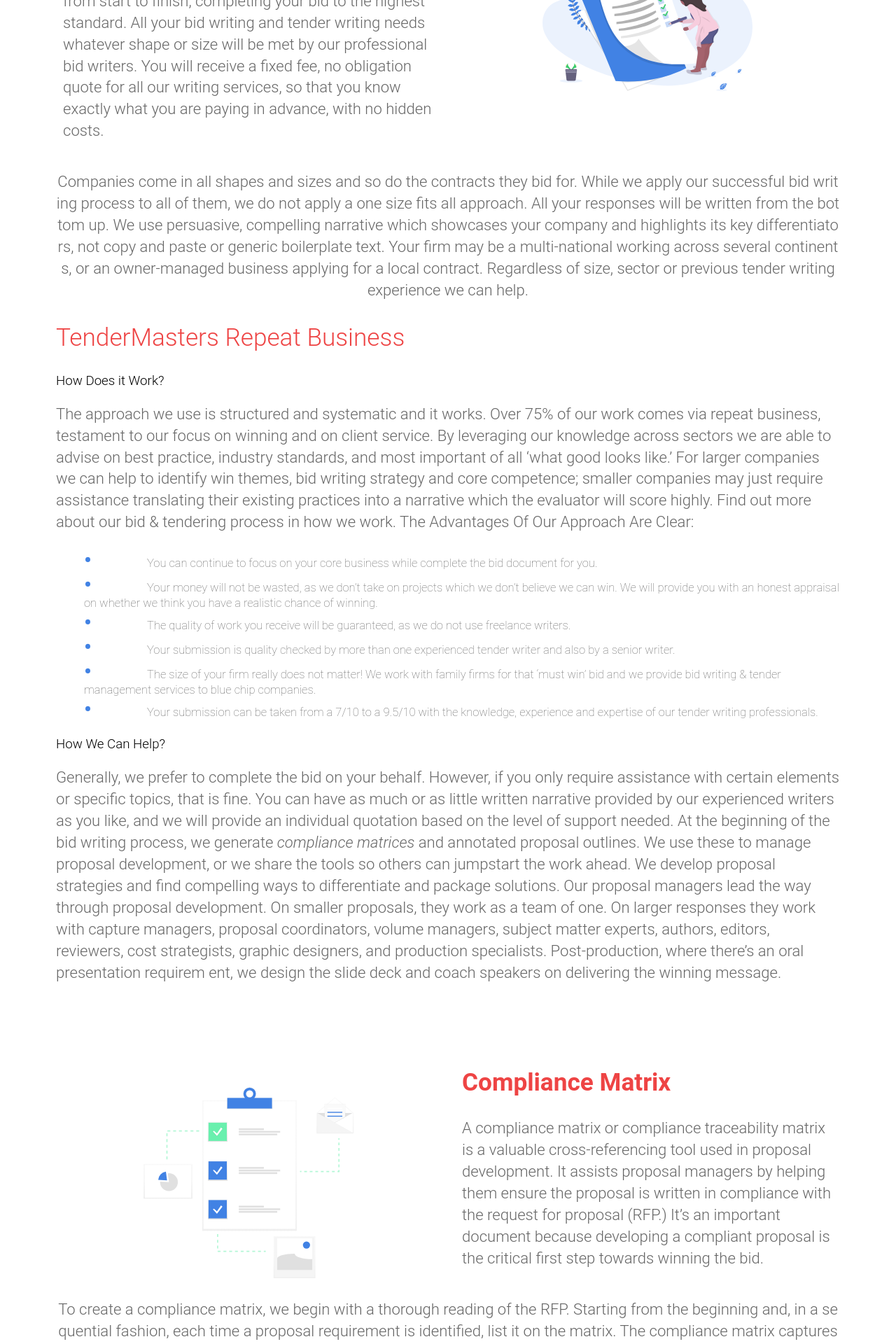
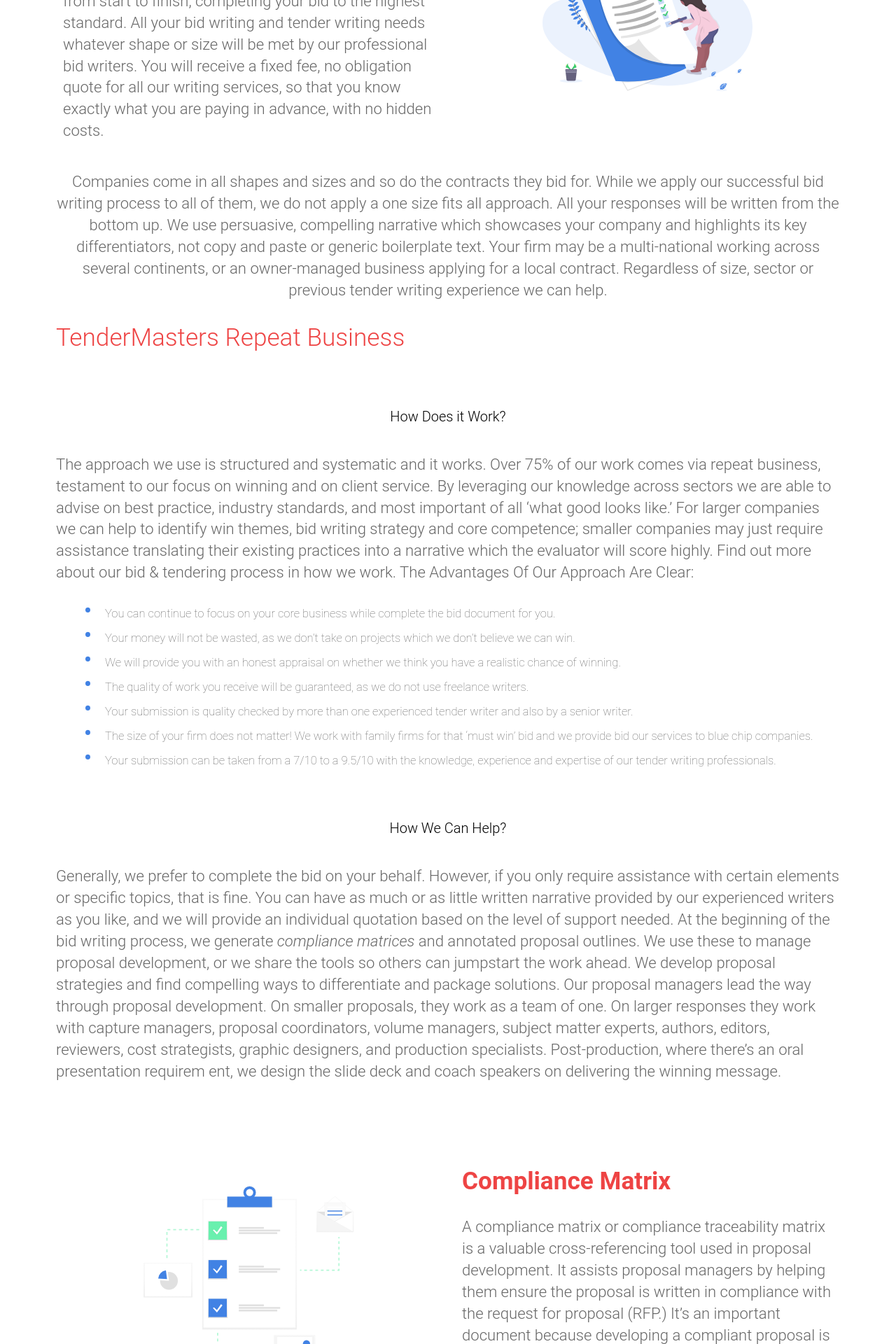
Before and after one commit to lesley88/tender_masters, a Jekyll site: the page built from services.html, in a window 1280 px wide. Shown: the part 1122-3042 px from the top of the page at 70% size. Built offline with Jekyll 4.4.1, drawn with Linux system fonts in a browser that asks for light colours; some of the changed text lies outside the part shown.

Commit message:
Service Page

```diff
--- a/_sass/layout.scss
+++ b/_sass/layout.scss
@@ -556,7 +556,6 @@
 
 .word-break {
 	word-wrap: break-word;
-	word-break: break-all;
 	text-align: center;
 
 }
@@ -571,11 +570,20 @@
 	font-weight: bold; /* If you want it to be bold */
 	font-size: 30px;
   display: inline-block; /* Needed to add space between the bullet and the text */
-  width: 3em; /* Also needed for space (tweak if needed) */
+  width: 1em; /* Also needed for space (tweak if needed) */
  /* Also needed for space (tweak if needed) */
 	word-wrap: break-word;
 }
 h3 {
 	font-family: 'Roboto', sans-serif;
-	font-weight: 300
+	font-weight: 300;
+	text-align: center;
+	font-size: 20px;
+	padding: 20px;
+	padding-top: 50px;
 }
+div#form-service{
+
+	padding: 100px;
+	width: 60%;
+}
--- a/services.html
+++ b/services.html
@@ -10,6 +10,7 @@
 <div style="background-color: #4182e4">
     <h1 style="color: #fff; text-align: center; padding: 100px"><strong>Our Services Are Distinct And Profesional</strong></h1>
 </div>
+
 
 <section>
     <div class="container flex">
@@ -39,10 +40,11 @@
 
                   <ul style="width: 200;word-wrap: break-word;">
                       <li>You can continue to focus on your core business while complete the bid document for you.</li>
-                      <li>Your money will not be wasted, as we don’t take on projects which we don’t believe we can win. We will provide you with an honest appraisal on whether we think you have a realistic chance of winning.</li>
+                      <li>Your money will not be wasted, as we don’t take on projects which we don’t believe we can win.</li>
+                      <li>We will provide you with an honest appraisal on whether we think you have a realistic chance of winning.</li>
                       <li>The quality of work you receive will be guaranteed, as we do not use freelance writers.</li>
                       <li>Your submission is quality checked by more than one experienced tender writer and also by a senior writer.</li>
-                      <li>The size of your firm really does not matter! We work with family firms for that ‘must win’ bid and we provide bid writing & tender management services to blue chip companies.</li>
+                      <li>The size of your firm does not matter! We work with family firms for that ‘must win’ bid and we provide bid our services to blue chip companies.</li>
                       <li>Your submission can be taken from a 7/10 to a 9.5/10 with the knowledge, experience and expertise of our tender writing professionals.</li>
                   </ul>
             </p>
@@ -152,9 +154,7 @@
 
     <section>
             <div class="container flex">
-                    <div class="image">
-                            <img src="/images/spec.svg" alt="Screenshot" class="screenshot-text-b editable" />
-                        </div>
+
                 <div class="text editable">
                     <h2><strong style="color: #ee4444">Mock Evaluation & Tender Review Services</strong></h2>
                     <p>
@@ -164,7 +164,9 @@
                     </p>
 
                 </div>
-
+                <div class="image">
+                    <img src="/images/evaluate.png" alt="Screenshot" class="screenshot-text-b editable" />
+                </div>
             </div>
         </section>
         <section>
@@ -222,7 +224,7 @@
     <section>
             <div class="container flex">
                     <div class="image">
-                            <img src="/images/spec.svg" alt="Screenshot" class="screenshot-text-b editable" />
+                            <img src="/images/agree.svg" alt="Screenshot" class="screenshot-text-b editable" />
                         </div>
                 <div class="text editable">
                     <h2><strong style="color: #ee4444">Pre – Bid Services</strong></h2>
@@ -264,3 +266,23 @@
                     </p>
             </div>
         </section>
+
+        <div id="form-service" class="contact-box" style="padding-top: 200px;">
+            <form action="https://formspree.io/ckaboti@gmail.com"
+            method="POST" class="contact-form">
+                <input type="hidden" name="_to" value="kampley@gmail.com" />
+                <input type="text" name="_gotcha" style="display: none;">
+
+                <label for="name">Full Name</label>
+                <input type="text" name="name" id="name" placeholder="Enter your name..." />
+
+                <label for="email">Email Address</label>
+                <input type="email" name="email" id="email" placeholder="Enter your email..." required />
+
+                <label for="message">Message</label>
+                <textarea name="message" id="message" placeholder="Enter your message..."></textarea>
+
+                <input type="submit" value="Send Message" />
+        </form>
+
+        </div>
```
Also changed, not shown: images/agree.svg (added), images/evaluate.png (added).
